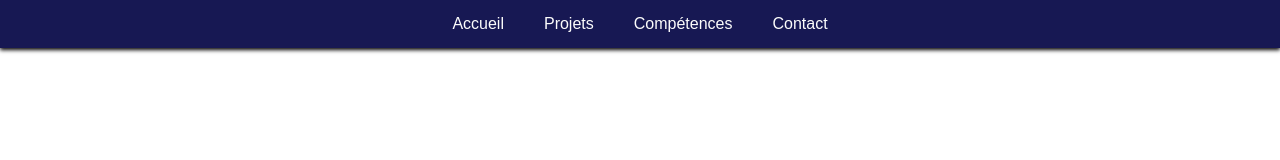
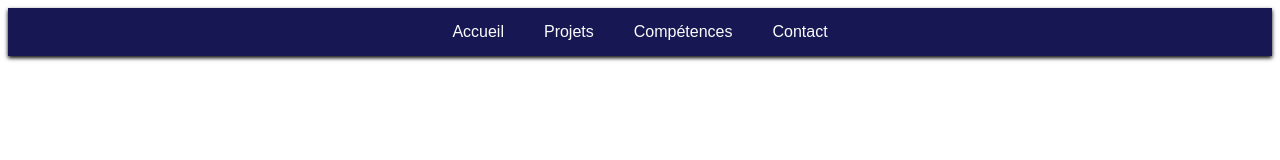
Before and after one commit to Alizee001/portfolio, a plain HTML site: page Partie_fixe/header.html in a window 1280 px wide. Drawn offline with Linux system fonts and the light colour scheme.

```diff
--- a/CSS/header.css
+++ b/CSS/header.css
@@ -5,16 +5,19 @@
 
 
 /* Réinitialisation des marges et définition de la police par défaut */
-body {
-    margin: 0;
-    font-family: Arial, sans-serif;
-}
+
 
 /* Style du header */
 header {
     background-color: #171853;
     padding: 0;
     box-shadow: 0 2px 4px rgb(3, 0, 0);
+    margin : 0;
+    position: sticky;
+    top: 0;
+    z-index: 1000;
+    font-family: Arial, sans-serif;
+
 }
 
 
--- a/CSS/index.css
+++ b/CSS/index.css
@@ -0,0 +1,8 @@
+@import url('https://www.freefonts.io/consolas-font/');
+
+/*   Généralités sur le corps et le header  */
+
+/* Réinitialisation des marges et définition de la police par défaut */
+body {
+    font-family: Consolas, monospace;
+}
```
Also changed, not shown: Partie_fixe/header.html (+3 -0 lines), index.html (+1 -1 lines), 1 other file.
